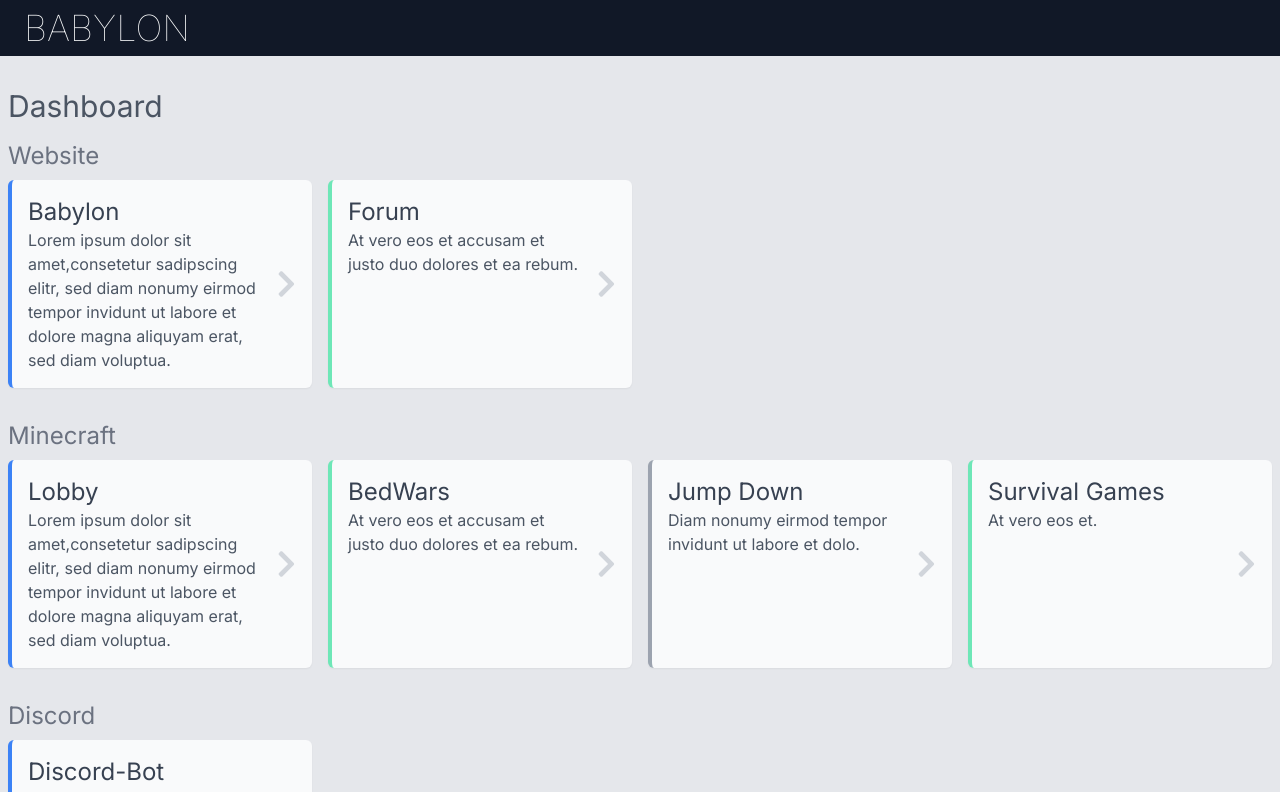
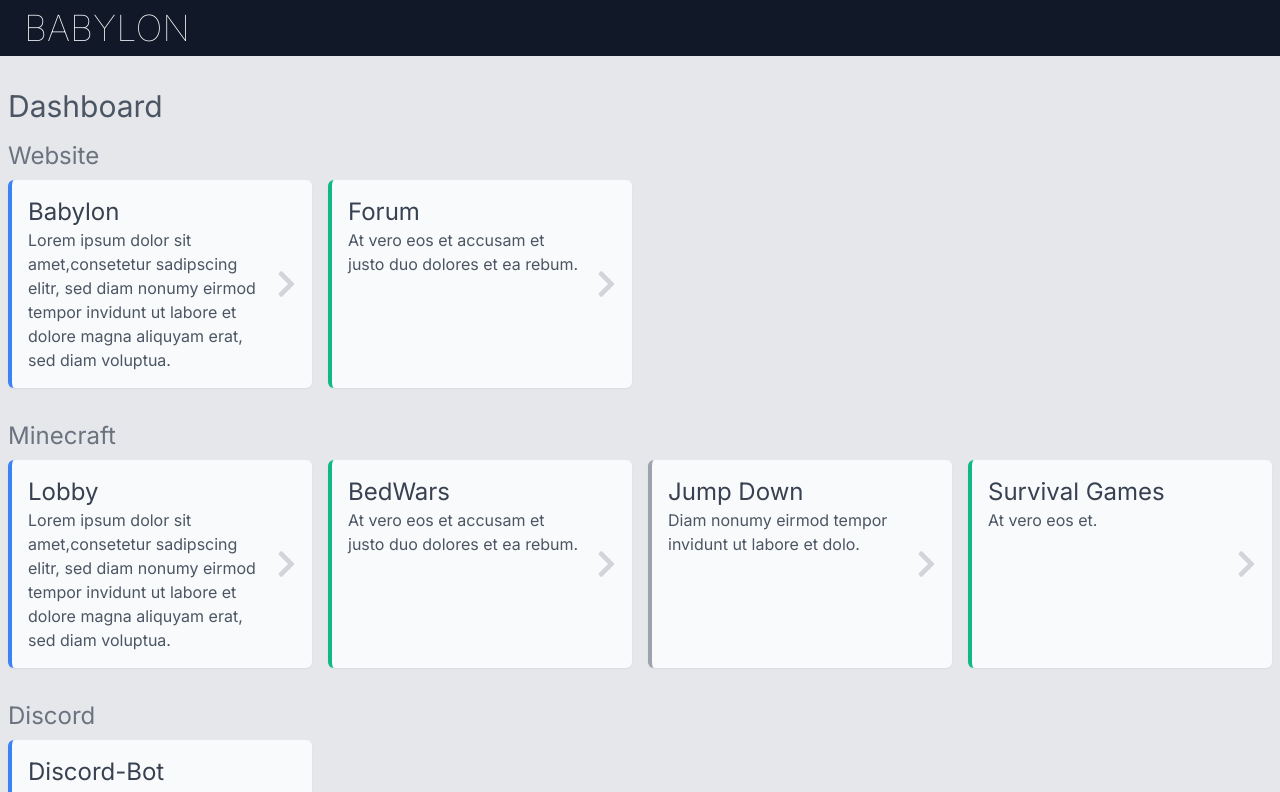
Before and after one commit to thelotusgg/babylon, a Vue app in the folder frontend/: page / in a window 1280 px wide. Shown: the top 792 px of the page. Built offline with nearby package versions, Linux system fonts and the light colour scheme.

Commit message:
#102 update sample data

```diff
--- a/frontend/src/views/Dashboard.vue
+++ b/frontend/src/views/Dashboard.vue
@@ -42,12 +42,18 @@
             title: 'Babylon',
             description: 'Lorem ipsum dolor sit amet,consetetur sadipscing elitr, sed diam nonumy eirmod tempor invidunt ut labore et dolore magna aliquyam erat, sed diam voluptua.',
             color: 'blue-500',
+            to: {
+              name: 'project',
+            },
           },
           {
 
             title: 'Forum',
             description: 'At vero eos et accusam et justo duo dolores et ea rebum.',
-            color: 'green-300',
+            color: 'green-500',
+            to: {
+              name: 'project',
+            },
           },
         ],
       }, {
@@ -58,12 +64,18 @@
             title: 'Lobby',
             description: 'Lorem ipsum dolor sit amet,consetetur sadipscing elitr, sed diam nonumy eirmod tempor invidunt ut labore et dolore magna aliquyam erat, sed diam voluptua.',
             color: 'blue-500',
+            to: {
+              name: 'project',
+            },
           },
           {
 
             title: 'BedWars',
             description: 'At vero eos et accusam et justo duo dolores et ea rebum.',
-            color: 'green-300',
+            color: 'green-500',
+            to: {
+              name: 'project',
+            },
           },
           {
             title: 'Jump Down',
@@ -76,7 +88,10 @@
 
             title: 'Survival Games',
             description: 'At vero eos et.',
-            color: 'green-300',
+            color: 'green-500',
+            to: {
+              name: 'project',
+            },
           },
         ],
       }, {
@@ -87,6 +102,9 @@
             title: 'Discord-Bot',
             description: 'Lorem ipsum dolor sit amet,consetetur sadipscing elitr, sed diam nonumy eirmod tempor invidunt ut labore et dolore magna aliquyam erat, sed diam voluptua.',
             color: 'blue-500',
+            to: {
+              name: 'project',
+            },
           },
         ],
       }],
```
